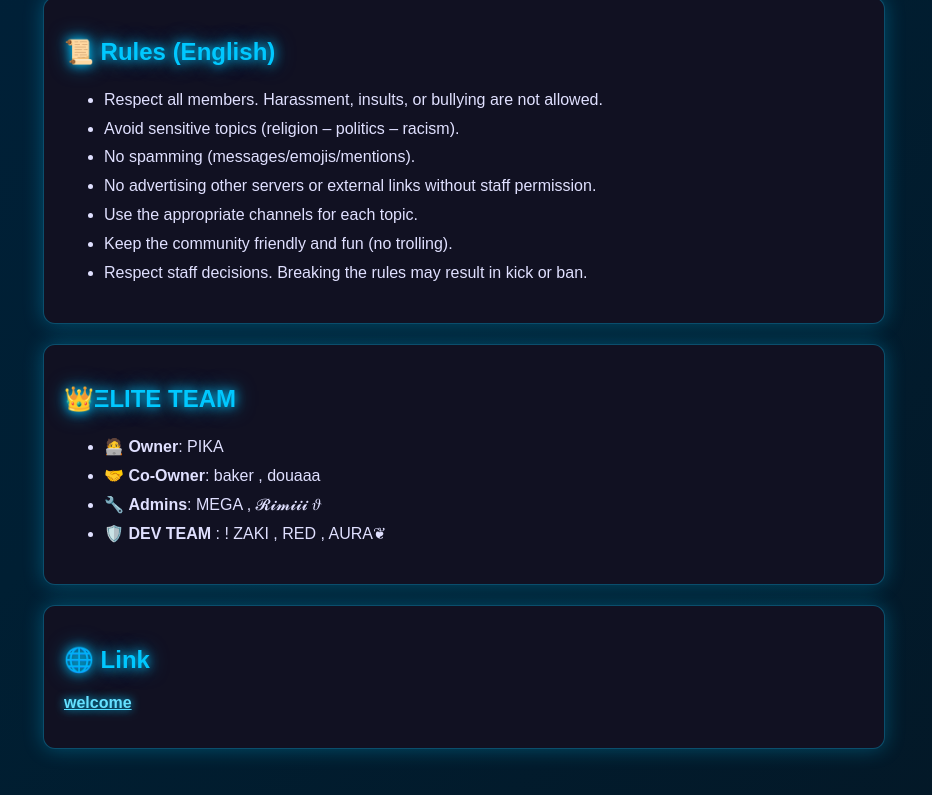
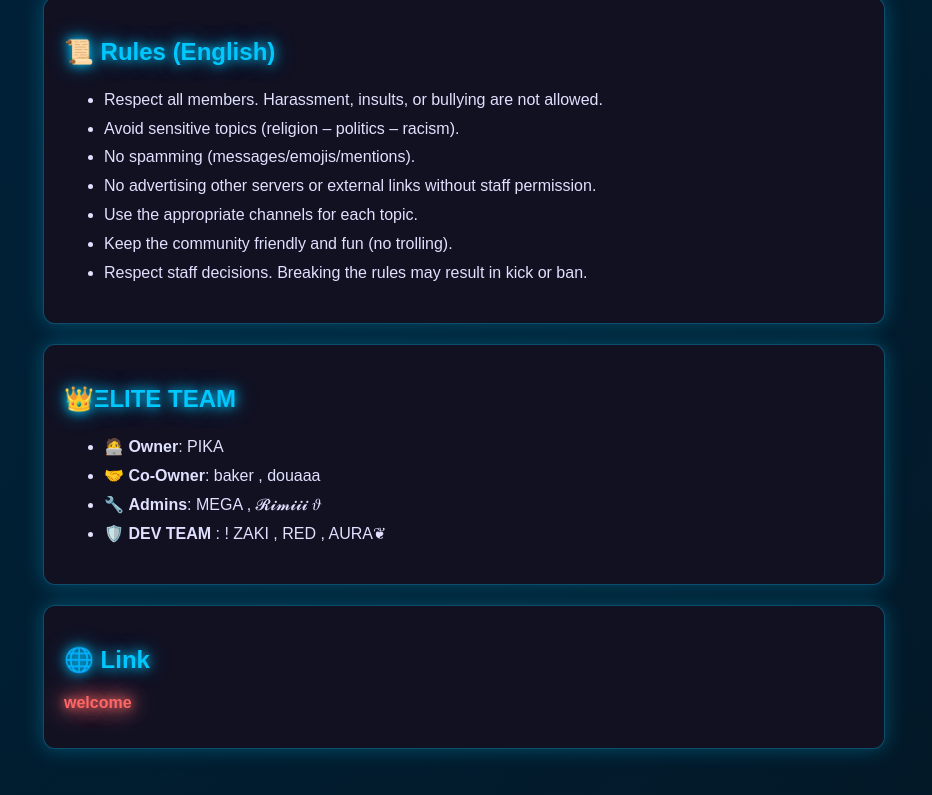
Before and after one commit to Blackwell201/elite-site, a plain HTML site: page index.html in a window 1280 px wide. In both pictures the pointer is over the link "welcome". Shown: the part 676-1471 px from the top of the page, without its empty margins (176-1108 px from the left). Drawn offline with Linux system fonts and the light colour scheme.

Commit message:
Update index.html

```diff
--- a/index.html
+++ b/index.html
@@ -51,10 +51,32 @@
       color: #00c8ff;
       font-weight: bold;
       text-shadow: 0 0 10px #00c8ff;
+      text-decoration: none;
     }
 
     a:hover {
       color: #66e0ff;
+    }
+
+    /* توهج كلمة welcome */
+    .glowRed {
+      color: #ff3333;
+      font-weight: bold;
+      text-shadow:
+        0 0 5px #ff3333,
+        0 0 10px #ff3333,
+        0 0 20px #ff6666,
+        0 0 30px #ff6666;
+      transition: 0.3s;
+    }
+
+    .glowRed:hover {
+      color: #ff6666;
+      text-shadow:
+        0 0 10px #ff6666,
+        0 0 20px #ff6666,
+        0 0 30px #ff9999,
+        0 0 40px #ff9999;
     }
   </style>
 </head>
@@ -110,7 +132,7 @@
   <div class="section">
     <h2>🌐 Link </h2>
     <p>
-      <a href="https://discord.gg/elite1" target="_blank">welcome</a>
+      <a href="https://discord.gg/elite1" target="_blank" class="glowRed">welcome</a>
     </p>
   </div>
 </body>
```
